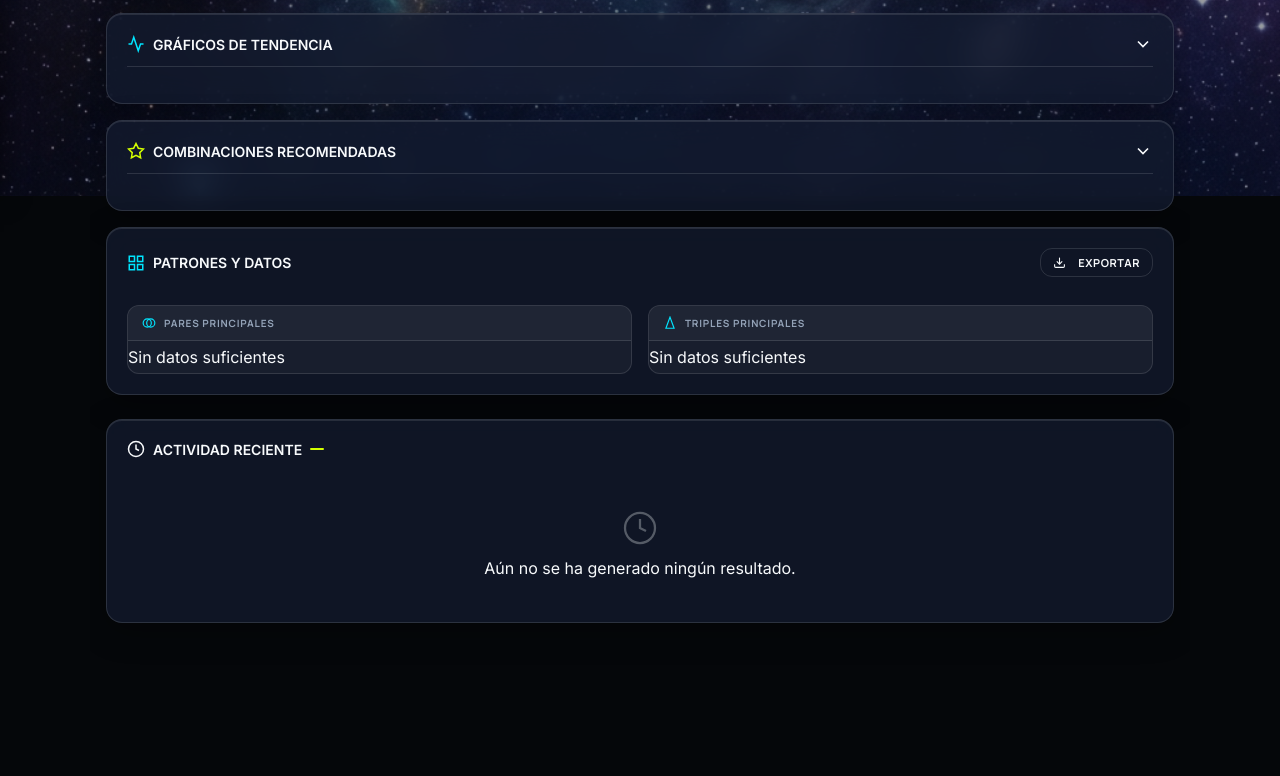
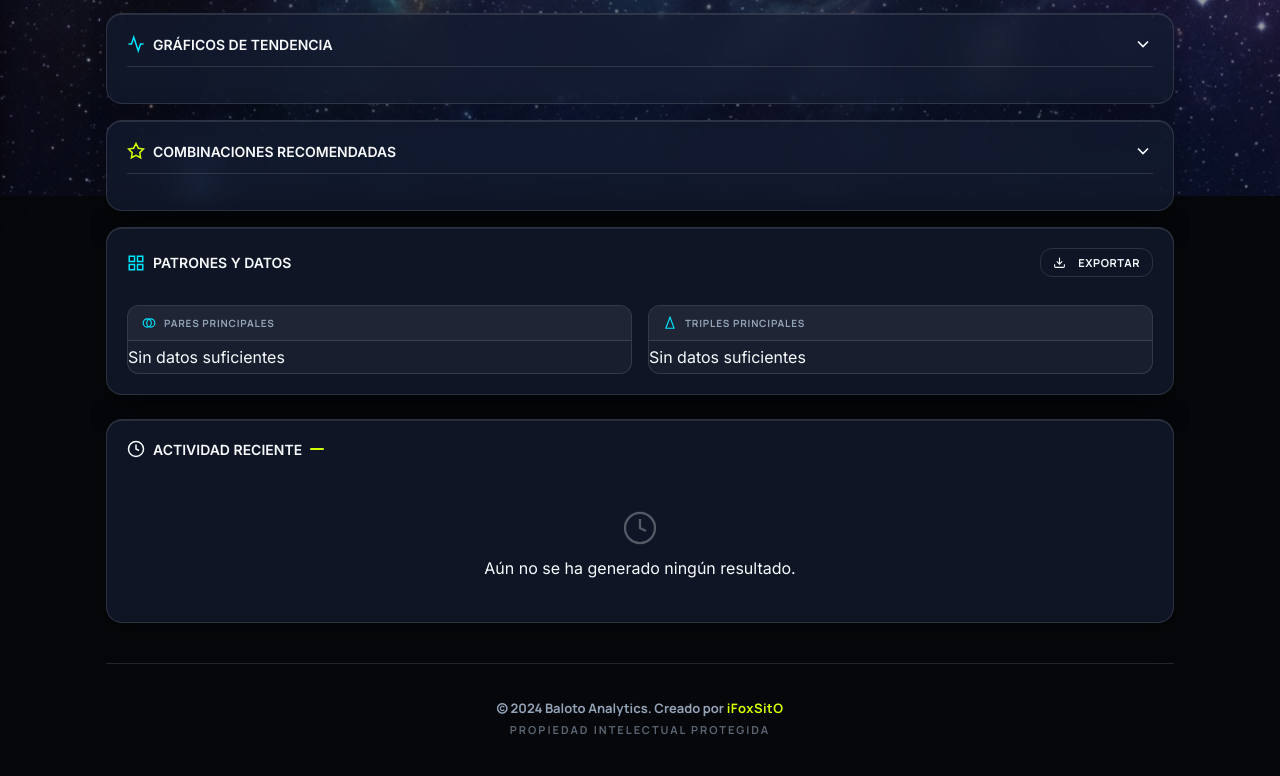
Before and after one commit to Jor3Leon/baloto-analytics, a website: page index.html in a window 1280 px wide. Shown: the part 604-1380 px from the top of the page. Before the commit the page ends 1275 px from the top, so only its background shows below. Drawn offline with nearby package versions, Linux system fonts and the light colour scheme; no server answers.

Commit message:
docs: integrate intellectual property credits for iFoxSitO

```diff
--- a/assets/css/styles.css
+++ b/assets/css/styles.css
@@ -1110,3 +1110,31 @@ input:checked + .slider:before {
   background: rgba(239,68,68,0.12) !important;
   border-color: rgba(239,68,68,0.8) !important;
 }
+
+/* Footer & Creator Credits */
+.app-footer {
+  text-align: center;
+  padding: 30px 20px;
+  border-top: 1px solid var(--border);
+  margin-top: 40px;
+  color: var(--muted);
+  font-family: var(--font-label);
+}
+
+.footer-content p {
+  margin: 5px 0;
+  font-size: 13px;
+}
+
+.creator-name {
+  color: var(--primary);
+  font-weight: 700;
+  letter-spacing: 0.5px;
+}
+
+.intellectual-property {
+  font-size: 11px !important;
+  text-transform: uppercase;
+  letter-spacing: 2px;
+  opacity: 0.6;
+}
--- a/assets/js/pdf-report.js
+++ b/assets/js/pdf-report.js
@@ -61,7 +61,7 @@ function generatePDFReport() {
     function addFooter(pageNum, totalPages) {
       doc.setFontSize(7);
       doc.setTextColor(GRAY[0], GRAY[1], GRAY[2]);
-      doc.text(`BALOTO ANALYTICS — Reporte generado el ${new Date().toLocaleString('es-CO')}`, W / 2, H - 10, { align: "center" });
+      doc.text(`BALOTO ANALYTICS — Creado por iFoxSitO — Reporte generado el ${new Date().toLocaleString('es-CO')}`, W / 2, H - 10, { align: "center" });
       doc.text(`Página ${pageNum} de ${totalPages}`, W - MARGIN, H - 10, { align: "right" });
     }
 
@@ -167,8 +167,8 @@ function generatePDFReport() {
 
     doc.setFontSize(7);
     doc.setTextColor(GRAY[0], GRAY[1], GRAY[2]);
-    doc.text("Generado por Baloto Analytics — Motor Estadístico v1.0", W / 2, H - 15, { align: "center" });
-    doc.text("Este reporte es de uso informativo. No garantiza resultados.", W / 2, H - 10, { align: "center" });
+    doc.text("Desarrollado por iFoxSitO — Baloto Analytics — Motor Estadístico v1.0", W / 2, H - 15, { align: "center" });
+    doc.text("© Todos los derechos reservados. Este reporte es de uso informativo. No garantiza resultados.", W / 2, H - 10, { align: "center" });
 
     // ═══════════════════════════════════════════════════
     // PÁGINA 2: NÚMEROS CALIENTES & FRÍOS + FRECUENCIAS
--- a/index.html
+++ b/index.html
@@ -14,6 +14,7 @@
   <link rel="preload" as="style" href="assets/css/styles.css?v=4">
   <link rel="stylesheet" href="assets/css/styles.css?v=4">
   <link rel="preload" as="image" href="assets/img/galaxy_bg.png" fetchpriority="high">
+  <meta name="author" content="iFoxSitO">
 </head>
 
 <body>
@@ -245,6 +246,13 @@
       <div class="history-list" id="history"></div>
     </div>
 
+    <!-- Footer de Propiedad Intelectual -->
+    <footer class="app-footer mt-4">
+      <div class="footer-content">
+        <p>© 2024 Baloto Analytics. Creado por <span class="creator-name">iFoxSitO</span></p>
+        <p class="intellectual-property">Propiedad Intelectual Protegida</p>
+      </div>
+    </footer>
 
   </div>
 
@@ -319,8 +327,9 @@
         <li style="margin-bottom: 5px;">Generador de combinaciones inteligentes.</li>
         <li style="margin-bottom: 5px;">Recomendaciones.</li>
       </ul>
-      <p style="font-size: 0.85em; color: var(--muted); border-top: 1px solid var(--border); padding-top: 10px;">Nota:
-        Esta aplicación es netamente estadística y de entretenimiento, no garantiza premios. Juegue con responsabilidad.
+      <p style="font-size: 0.85em; color: var(--muted); border-top: 1px solid var(--border); padding-top: 10px;">
+        Nota: Esta aplicación es netamente estadística y de entretenimiento, no garantiza premios. Juegue con responsabilidad.<br>
+        <strong>Desarrollado por: iFoxSitO</strong>
       </p>
     </div>
   </div>
--- a/package.json
+++ b/package.json
@@ -8,7 +8,7 @@
     "dev": "node --watch server.js"
   },
   "keywords": [],
-  "author": "",
+  "author": "iFoxSitO",
   "license": "ISC",
   "dependencies": {
     "@supabase/supabase-js": "^2.42.7",
```
Also changed, not shown: README.md.
